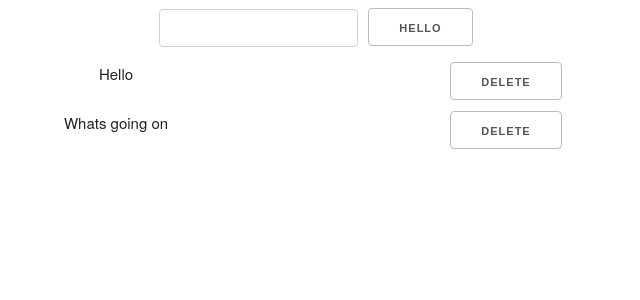
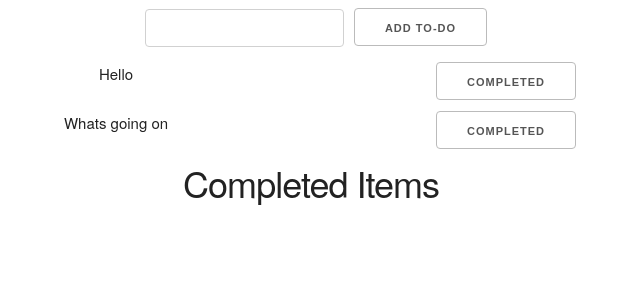
Before and after one commit to PrajayG/To-Do-React, a React (Create React App) app: page / in a window 1280 px wide. Shown: the top 300 px of the page, without its empty margins (329-969 px from the left). Built offline with nearby package versions, Linux system fonts and the light colour scheme.

Commit message:
Added completed to-do button

```diff
--- a/src/App.js
+++ b/src/App.js
@@ -10,7 +10,9 @@ class App extends Component {
     this.state = {
       list: ["Hello", "Whats going on"],
       currentEntry: "",
-      value: ""
+      value: "",
+      deletedEntries: []
+
     };
 
     this.addToDo = this.addToDo.bind(this);
@@ -36,15 +38,18 @@ class App extends Component {
     const isItem = placement => placement !== item;
     const updatedList = this.state.list.filter(isItem);
 
-    this.setState({ list: updatedList})
+    this.setState({ list: updatedList, deletedEntries: [...this.state.deletedEntries, item] })
+
   }
 
   render() {
     return (
       <div className="App container">
         <TextEntry value={this.state.value} onChange={this.handleChange} />
-        <Submit name="Hello" onClick={this.addToDo} />
+        <Submit name="Add To-Do" onClick={this.addToDo} />
         <List list={this.state.list} onClick={this.deleteEntry} />
+        <h3> Completed Items</h3>
+        <DeletedItems list={this.state.deletedEntries} />
       </div>
     );
   }
@@ -74,12 +79,24 @@ class List extends Component {
               <p key={item.objectID}> {item} </p>
             </div>
             <div className="one-half column">
-              <button onClick={() => this.props.onClick(item)} >Delete</button>
+              <button onClick={() => this.props.onClick(item)} >Completed</button>
             </div>
           </div>
         ))}
       </div>
     );
+  }
+}
+
+class DeletedItems extends Component {
+  render() {
+    return (
+      <div>
+        {this.props.list.map(item =>
+          <p className="deleted-items" key ={item}> {item}</p>
+        )}
+      </div>
+    )
   }
 }
 
--- a/src/index.css
+++ b/src/index.css
@@ -561,3 +561,7 @@ there.
 .submitbutton {
   display: inline;
 }
+
+.deleted-items {
+  text-decoration: line-through;
+}
```
